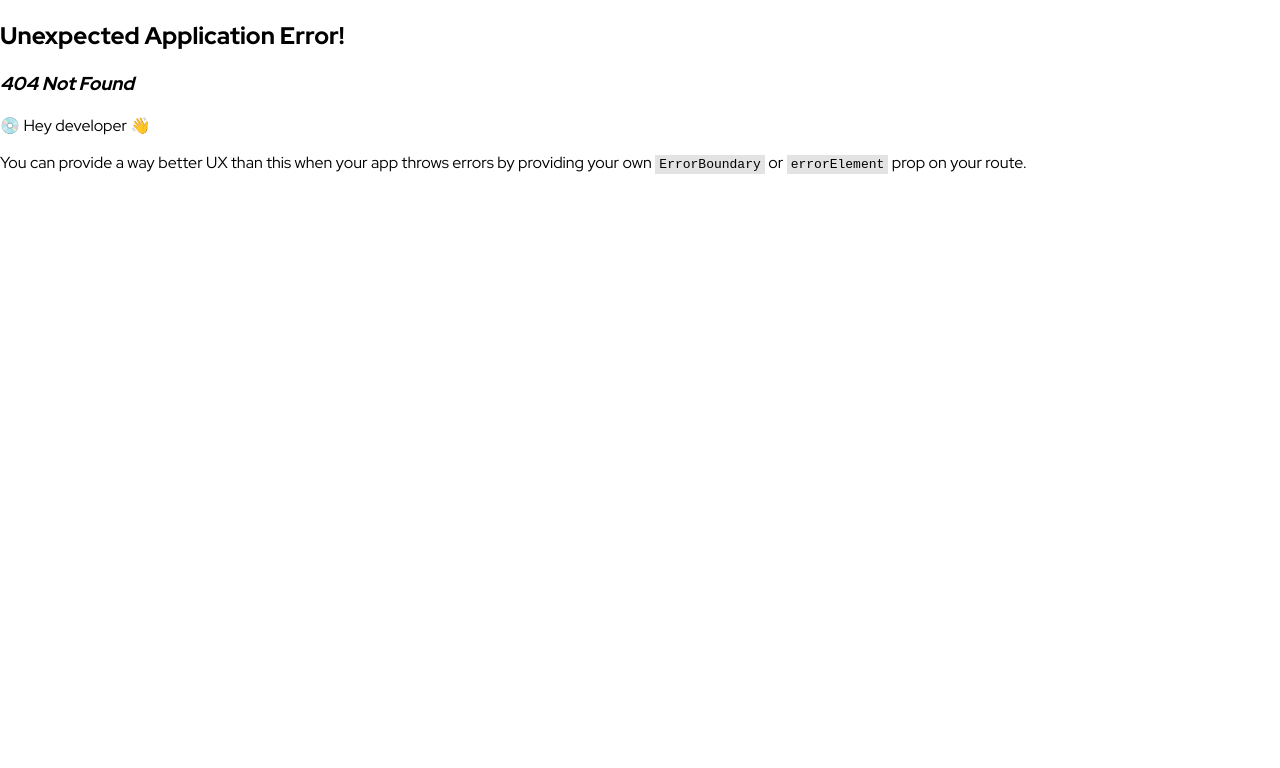
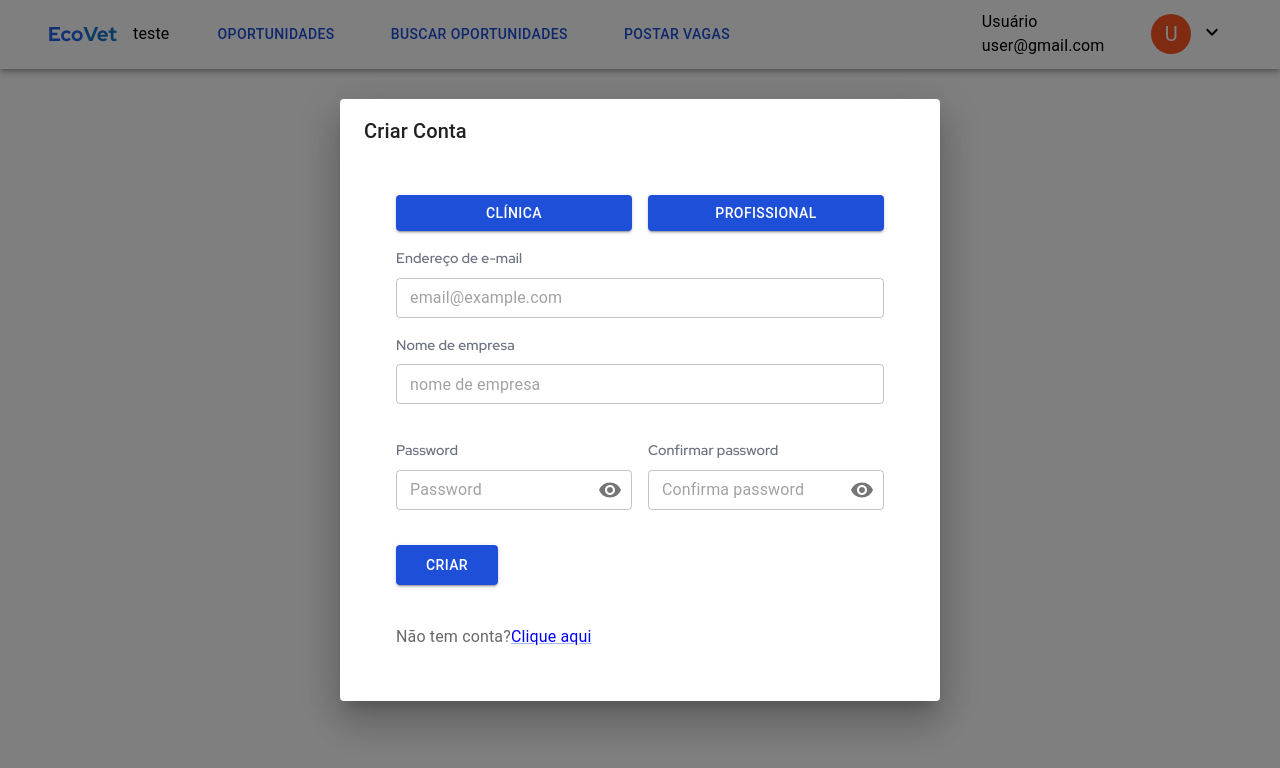
Before and after one commit to ICEI-PUC-Minas-PMV-ADS/pmv-ads-2024-1-e5-proj-empext-t6-pmv-ads-2024-1-e5-ecovet, a React (Create React App) app in the folder codigo-fonte/front-app/: page /logup-company in a window 1280 px wide. Before the commit this address had no page. Shown: the top 768 px of the page. Built offline with nearby package versions, Linux system fonts and the light colour scheme.

Commit message:
tela-cadastro-clinica

```diff
--- /dev/null
+++ b/codigo-fonte/front-app/src/pages/LogUpCompany.tsx
@@ -0,0 +1,206 @@
+import React, { useEffect } from "react";
+import PageContainerComponent from "../component/PageContainer";
+import useMediaQuery from "@mui/material/useMediaQuery";
+import DialogComponent from "../component/Dialog";
+import Button from "@mui/material/Button";
+import Grid from "@mui/material/Grid";
+import Typography from "@mui/material/Typography";
+import Link from "@mui/material/Link";
+import Visibility from "@mui/icons-material/Visibility";
+import VisibilityOff from "@mui/icons-material/VisibilityOff";
+import TextField, { TextFieldProps } from "@mui/material/TextField";
+import { setDialog, setDialogIdle } from "../reducers/dialogReducer";
+import { useSelector, useDispatch } from "react-redux";
+import { styled, useTheme } from "@mui/material/styles";
+import { IconButton, InputAdornment } from "@mui/material";
+import type { AppDispatch, RootState } from "../reducers/store";
+
+const TyphographyLabel = styled(Typography)({
+  fontSize: "14px",
+  color: "#6B7280",
+  fontFamily: "red-hat-display",
+});
+
+type TextinputTestProps = {
+  children: React.ReactNode;
+  title: string;
+  margin?: boolean;
+};
+
+const TextFieldLabel: React.FC<TextinputTestProps> & {
+  Field: React.FC<TextFieldProps>;
+} = ({ children, title, margin }) => {
+  return (
+    <>
+      <TyphographyLabel variant="h6" mb={1} mt={margin ? "35px" : 2}>
+        {title}
+      </TyphographyLabel>
+      {children}
+    </>
+  );
+};
+
+TextFieldLabel.Field = TextField;
+
+const LogUpCompany = () => {
+  const isDialogOpen = useSelector((state: RootState) => state.dialog.isOpen);
+  const dispatch = useDispatch<AppDispatch>();
+  const theme = useTheme();
+  const isMobile = useMediaQuery(theme.breakpoints.down("sm"));
+
+  useEffect(() => {
+    dispatch(
+      setDialog({
+        title: "Criar Conta",
+        action: null,
+      })
+    );
+  }, []);
+
+  const sendForm = async (e: React.FormEvent<HTMLFormElement>) => {
+    e.preventDefault();
+
+    const data = new FormData(e.currentTarget);
+
+    const formValue = {
+      email: data.get("email"),
+      companyName: data.get("companyName"),
+      password: data.get("password"),
+      ConfirmPass: data.get("ConfirmPass"),
+    };
+
+    console.log(formValue);
+  };
+
+  const [showPassword, setShowPassword] = React.useState<Boolean>(false);
+
+  const handleClickShowPassword = () => setShowPassword((show) => !show);
+
+  const handleMouseDownPassword = (
+    event: React.MouseEvent<HTMLButtonElement>
+  ) => {
+    event.preventDefault();
+  };
+
+  return (
+    <PageContainerComponent
+      title=""
+      style={{ marginLeft: isMobile ? 60 : 3000 }}
+    >
+      <DialogComponent
+        open={isDialogOpen}
+        handleClose={() => dispatch(setDialogIdle())}
+      >
+        <form onSubmit={sendForm}>
+          <Grid container spacing={2}>
+            <Grid item xs={12} md={6}>
+              <Button fullWidth type="button" variant="contained">
+                Clínica
+              </Button>
+            </Grid>
+
+            <Grid item xs={12} md={6}>
+              <Button fullWidth type="button" variant="contained">
+                Profissional
+              </Button>
+            </Grid>
+          </Grid>
+
+          <TextFieldLabel title="Endereço de e-mail">
+            <TextFieldLabel.Field
+              placeholder="email@example.com"
+              name="email"
+              size="small"
+              fullWidth
+            />
+          </TextFieldLabel>
+
+          <TextFieldLabel title="Nome de empresa">
+            <TextFieldLabel.Field
+              placeholder="nome de empresa"
+              name="companyName"
+              size="small"
+              fullWidth
+            />
+          </TextFieldLabel>
+
+          <Grid container spacing={2}>
+            <Grid item xs={12} md={6}>
+              <TextFieldLabel title="Password" margin>
+                <TextFieldLabel.Field
+                  placeholder="Password"
+                  name="password"
+                  size="small"
+                  fullWidth
+                  type="password"
+                  InputProps={{
+                    endAdornment: (
+                      <InputAdornment position="end">
+                        <IconButton
+                          aria-label="toggle password visibility"
+                          onClick={handleClickShowPassword}
+                          onMouseDown={handleMouseDownPassword}
+                          edge="end"
+                        >
+                          {showPassword ? <VisibilityOff /> : <Visibility />}
+                        </IconButton>
+                      </InputAdornment>
+                    ),
+                  }}
+                />
+              </TextFieldLabel>
+            </Grid>
+
+            <Grid item xs={12} md={6}>
+              <TextFieldLabel title="Confirmar password" margin>
+                <TextFieldLabel.Field
+                  placeholder="Confirma password"
+                  name="ConfirmPass"
+                  size="small"
+                  fullWidth
+                  type="password"
+                  InputProps={{
+                    endAdornment: (
+                      <InputAdornment position="end">
+                        <IconButton
+                          aria-label="toggle password visibility"
+                          onClick={handleClickShowPassword}
+                          onMouseDown={handleMouseDownPassword}
+                          edge="end"
+                        >
+                          {showPassword ? <VisibilityOff /> : <Visibility />}
+                        </IconButton>
+                      </InputAdornment>
+                    ),
+                  }}
+                />
+              </TextFieldLabel>
+            </Grid>
+          </Grid>
+
+          <Button
+            sx={{
+              marginTop: "35px",
+              padding: "8px 30px",
+            }}
+            type="submit"
+            variant="contained"
+          >
+            Criar
+          </Button>
+        </form>
+
+        <Grid mt={5} item xs={12}>
+          <Typography>
+            Não tem conta?
+            <Link sx={{ color: "blue" }} href="#">
+              Clique aqui
+            </Link>
+          </Typography>
+        </Grid>
+      </DialogComponent>
+    </PageContainerComponent>
+  );
+};
+
+export default LogUpCompany;
--- a/codigo-fonte/front-app/src/routes.tsx
+++ b/codigo-fonte/front-app/src/routes.tsx
@@ -7,6 +7,7 @@ import AuthorizedPage from './component/AuthorizedPage'
 import HomePage from './pages/Home'
 import LoginPage from './pages/Login'
 import UploadJob from './pages/UploadJob';
+import LogUpCompany from './pages/LogUpCompany';
 
 
 const router = createBrowserRouter([
@@ -20,6 +21,10 @@ const router = createBrowserRouter([
   },{
     path: "upload-job",
     element: <AuthorizedPage children={<UploadJob />} />
+  },
+  {
+    path: "logup-company",
+    element: <AuthorizedPage><LogUpCompany /></AuthorizedPage>
   }
 ]);
 
```
